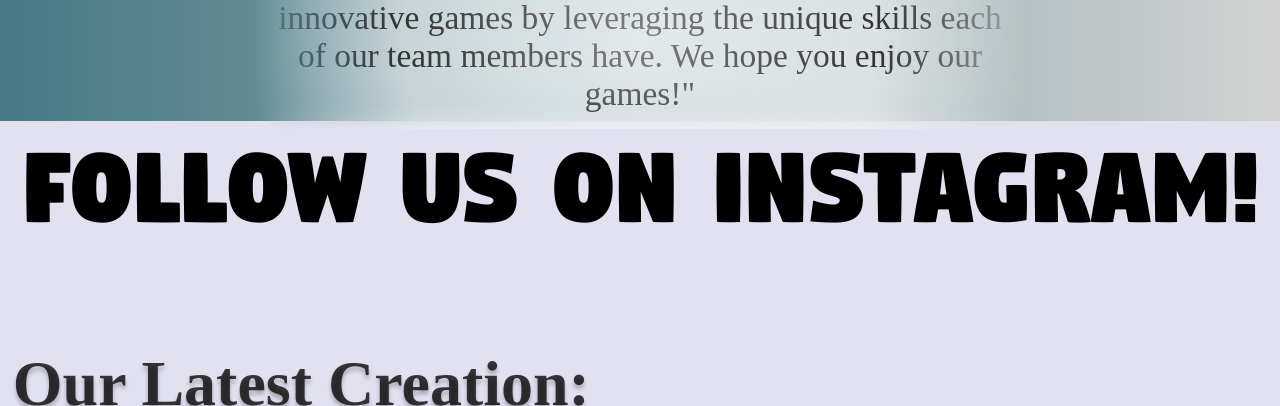
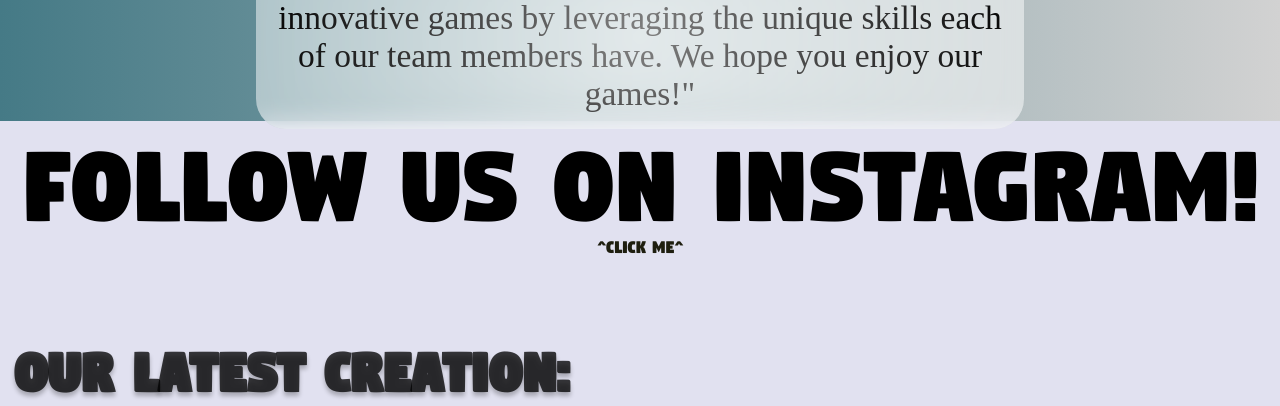
Before and after one commit to Lukebonn/SDK-Website-files, a website: page app/html/socials.html in a window 1280 px wide and 1673 px high. Shown: the part 779-1185 px from the top of the page. Drawn offline with Linux system fonts and the light colour scheme; files that its build step writes are made by us from their sources; a script that the page names is missing; files whose address does not match are found by name.

Commit message:
Website 3.02

```diff
--- a/app/html/socials.html
+++ b/app/html/socials.html
@@ -62,6 +62,7 @@
                     <span>Follow Us On Instagram!</span>
                 </a>
             </div>
+            <span id="insta-slideshow-header-subtext">^Click me^</span>
             <span id="Our-latest-project-banner-team">Our Latest Creation:</span>
         </div>
         <script src="https://widget.tagembed.com/embed.min.js" type="text/javascript"></script>
--- a/app/scss/components/socials.scss
+++ b/app/scss/components/socials.scss
@@ -4,7 +4,7 @@
 
 .tagembed-widget {
     padding-bottom: rem(100);
-    padding-top: rem(200);
+    padding-top: rem(115);
     position: relative;
     display: flex;
     flex-direction: column;
@@ -48,15 +48,11 @@
         width: 100%;
     }
 }
-
-#Our-latest-project-banner-socials {
-    position: absolute;
-    bottom: 0.1%;
-    left: 1%;
-    color: rgba(0, 0, 0, 0.77);
-    text-shadow: 0px 4px 4px rgba(0, 0, 0, 0.25);
-    font-family: Black Han Sans;
-    font-size: 64px;
-    font-style: normal;
-    font-weight: 600;
+#insta-slideshow-header-subtext {
+    color: #1e1e0f;
+    font-family: 'Digitalt';
+    display: inline-block;
+    font-size: rem(20);
+    margin-bottom: rem(50);
+    text-align: center;
 }
--- a/app/scss/components/team-grid.scss
+++ b/app/scss/components/team-grid.scss
@@ -6,6 +6,7 @@
 .team-container {
     //number of people to make team cards for
     $card-count: 10;
+    background-color: #e1e1f0;
     & {
         display: grid;
         grid-template-columns: repeat(3, 1fr);
@@ -14,7 +15,7 @@
         gap: rem(20);
         padding-left: rem(20);
         padding-right: rem(20);
-        padding-top: rem(100);
+        padding-top: rem(150);
         padding-bottom: rem(60);
         position: relative;
     }
@@ -70,7 +71,7 @@
         left: 1%;
         color: rgba(0, 0, 0, 0.77);
         text-shadow: 0px 4px 4px rgba(0, 0, 0, 0.25);
-        font-family: Black Han Sans;
+        font-family: 'Digitalt';
         font-size: rem(64);
         font-style: normal;
         font-weight: 600;
--- a/app/scss/components/we-are.scss
+++ b/app/scss/components/we-are.scss
@@ -93,16 +93,16 @@
     margin: 0 auto;
     border-radius: rem(30);
     backdrop-filter: blur(10px);
-    -webkit-mask-image: radial-gradient(
-      circle at center,
-      rgba(0,0,0,1) 60%,
-      rgba(0,0,0,0) 100%
-    );
-    mask-image: radial-gradient(
-      circle at center,
-      rgba(0,0,0,1) 60%,
-      rgba(0,0,0,0) 100%
-    );
+    // -webkit-mask-image: radial-gradient(
+    //   circle at center,
+    //   rgba(0,0,0,1) 60%,
+    //   rgba(0,0,0,0) 100%
+    // );
+    // mask-image: radial-gradient(
+    //   circle at center,
+    //   rgba(0,0,0,1) 60%,
+    //   rgba(0,0,0,0) 100%
+    // );
   }
   // transform: translateY(-rem(70));
   // text-align: center;
@@ -115,23 +115,16 @@
 .fullscreen-gradient {
   position: relative;
   justify-content: space-between;
-  // change height in games.html as well if changed
   height: rem(400);
 }
-
-// .non-scrolling-words-box, .scrolling-words-box {
-//   float: left;
-// }
 
 .non-scrolling-words-box {
   text-align: center;
   font-weight: 600;
   white-space: nowrap;
-  // border: 2px solid red;
   display: inline-block;
   vertical-align: middle;
   text-shadow: 0px 4px 4px rgba(0, 0, 0, 0.25);
-  // float: left;
   margin-left: 5%;
 }
 
@@ -146,7 +139,6 @@
   font-weight: 600;
   overflow: hidden;
   gap: 1vw;
-  // float: left;
   margin-left: rem(-30);
   position: relative;
   border: 2px solid red;
@@ -156,22 +148,14 @@
   & {
   height: 11vh;
   margin: auto;
-  // overflow: hidden;
   transform: translateY(rem(50));
   float: left;
   margin-left: rem(-30);
-
-
-  //default for large 1440px screens
-  // transform: translateX(rem(-275));
-
   }
-  // border: 2px solid red;
   ul {
     margin: 0 1rem;
     padding: 0;
     animation: scrollUp 40s;
-    // border: 2px solid red;
       li {
           opacity: 1;
           align-items: center;
```
Also changed, not shown: app/html/contact.html (+1 -1 lines), dist/style.css, 1 other file.
